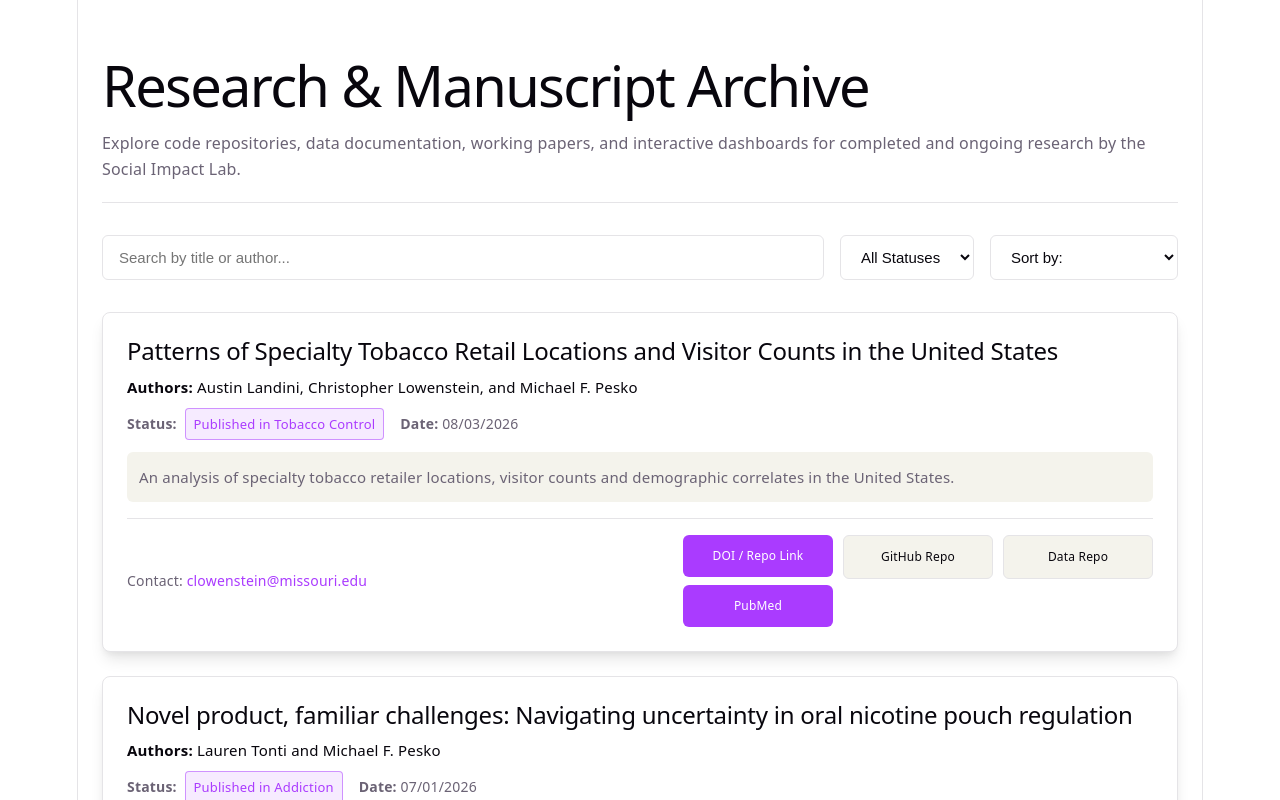
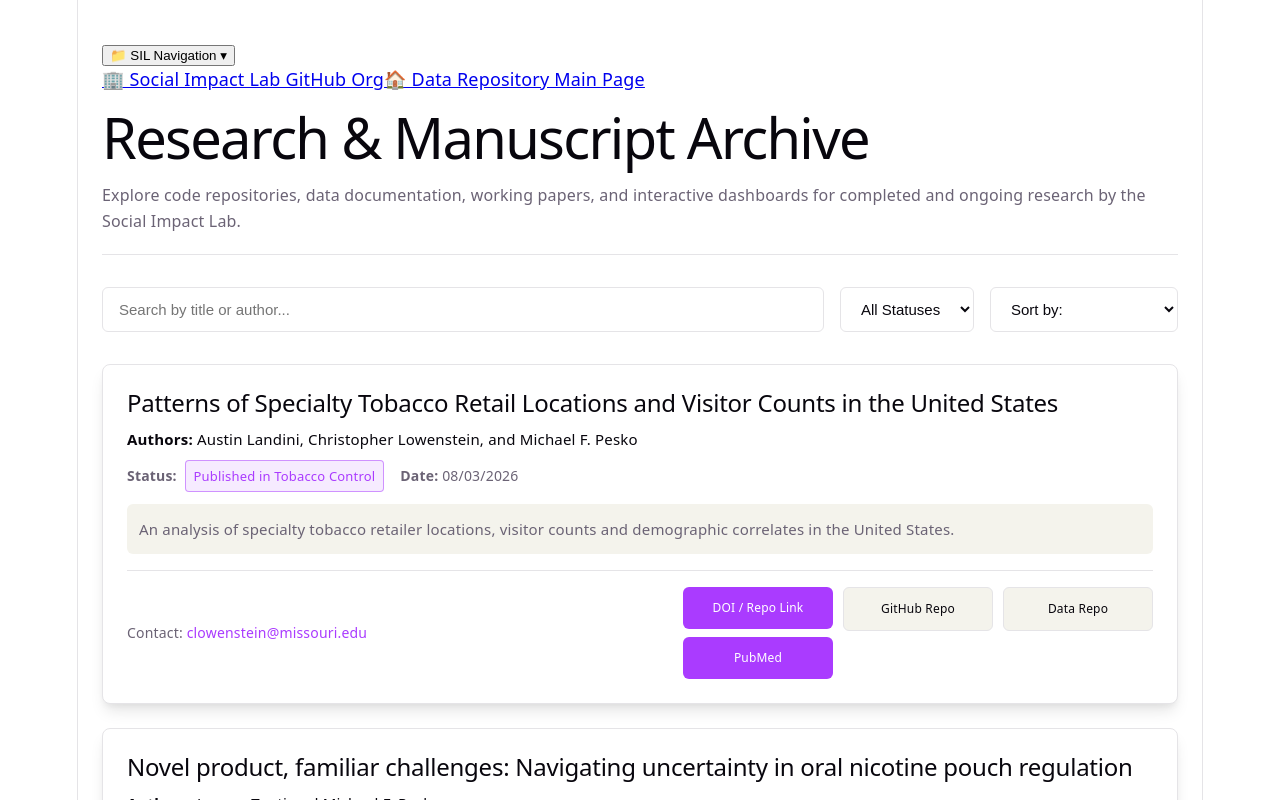
Before and after one commit to Social-Impact-Lab-SIL/SIL-Publications-Archive, a React (Vite) app: page / in a window 1280 px wide. Shown: the top 800 px of the page. Built offline with nearby package versions, Linux system fonts and the light colour scheme.

Commit message:
Add Navigational Tools

```diff
--- a/src/App.css
+++ b/src/App.css
@@ -182,3 +182,61 @@
     border-right-color: var(--border);
   }
 }
+
+/* --- SIL Dropdown Navigation Styles --- */
+.sil-nav {
+  margin-bottom: 24px;
+}
+.dropdown {
+  position: relative;
+  display: inline-block;
+}
+.dropbtn {
+  background-color: var(--accent-bg, #f1f8ff);
+  color: var(--accent, #0366d6);
+  padding: 8px 16px;
+  font-size: 14px;
+  font-weight: 600;
+  border: 1px solid var(--border, #c8e1ff);
+  border-radius: 6px;
+  cursor: pointer;
+  display: inline-flex;
+  align-items: center;
+  gap: 6px;
+  transition: background-color 0.2s ease;
+}
+.dropbtn:hover {
+  background-color: var(--accent-border, #dbedff);
+}
+.dropdown-content {
+  display: none;
+  position: absolute;
+  left: 0;
+  background-color: var(--bg, #ffffff);
+  min-width: 260px;
+  box-shadow: 0 8px 24px rgba(149, 157, 165, 0.2);
+  border: 1px solid var(--border, #e1e4e8);
+  border-radius: 6px;
+  z-index: 1000;
+  margin-top: 4px;
+  overflow: hidden;
+  text-align: left;
+}
+.dropdown-content a {
+  color: var(--text-h, #24292e);
+  padding: 10px 16px;
+  text-decoration: none;
+  display: block;
+  font-size: 14px;
+  border-bottom: 1px solid var(--border, #eaecef);
+}
+.dropdown-content a:last-child {
+  border-bottom: none;
+}
+.dropdown-content a:hover {
+  background-color: var(--social-bg, #f6f8fa);
+  color: var(--accent, #0366d6);
+}
+.dropdown:hover .dropdown-content {
+  display: block;
+}
--- a/src/App.jsx
+++ b/src/App.jsx
@@ -184,6 +184,18 @@ export default function App() {
 
   return (
     <div style={{ padding: '40px 24px', textAlign: 'left', width: '100%', boxSizing: 'border-box' }}>
+
+      {/* Dropdown Navigation Menu */}
+      <div className="sil-nav">
+        <div className="dropdown">
+          <button className="dropbtn">📁 SIL Navigation ▾</button>
+          <div className="dropdown-content">
+            <a href="https://github.com/Social-Impact-Lab" target="_blank" rel="noopener noreferrer">🏢 Social Impact Lab GitHub Org</a>
+            <a href="https://social-impact-lab-sil.github.io/SIL-Data-Repository/" target="_blank" rel="noopener noreferrer">🏠 Data Repository Main Page</a>
+          </div>
+        </div>
+      </div>
+
       {/* Header */}
       <div style={{ marginBottom: '32px', borderBottom: '1px solid var(--border)', paddingBottom: '20px' }}>
         <h1>Research & Manuscript Archive</h1>
```
